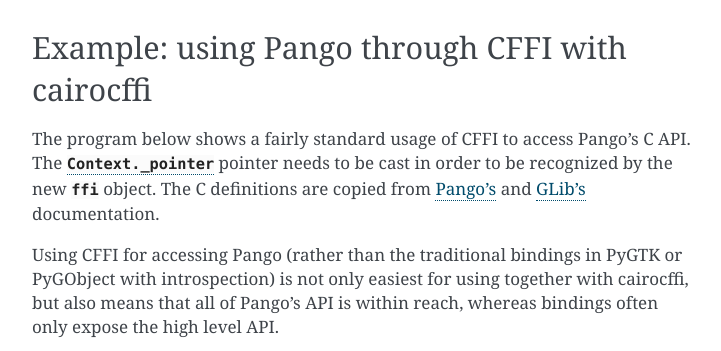
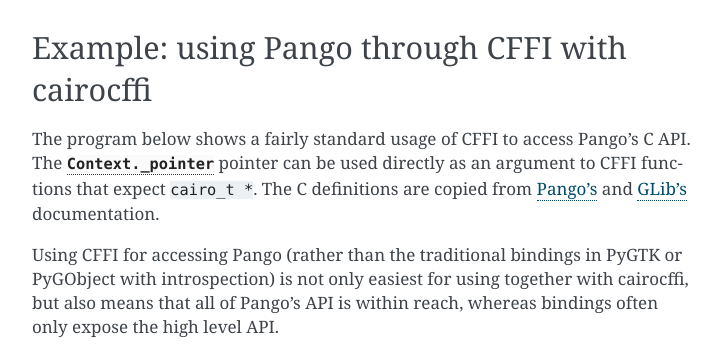
Before and after one commit to Kozea/cairocffi, a Sphinx documentation site: the page built from docs/cffi_api.rst, in a window 1280 px wide and 900 px high, scrolled down 2199 px, cut to the strip 376-727 px from the top of the window. Shown: the whole strip, without its empty margins (388-1109 px from the left). Built offline with Sphinx 7.4.7, drawn with Linux system fonts in a browser that asks for light colours.

Commit message:
Pango example: This pointer doesn’t need to be cast at all.
This comment might be from an earlier version of the example program.

```diff
--- a/docs/cffi_api.rst
+++ b/docs/cffi_api.rst
@@ -132,8 +132,8 @@
 
 The program below shows a fairly standard usage of CFFI
 to access Pango’s C API.
-The :attr:`Context._pointer` pointer needs to be cast
-in order to be recognized by the new :obj:`~pango_example.ffi` object.
+The :attr:`Context._pointer` pointer can be used directly as an argument
+to CFFI functions that expect ``cairo_t *``.
 The C definitions are copied from `Pango’s`_ and `GLib’s`_ documentation.
 
 .. _Pango’s: http://developer.gnome.org/pango/stable/
```
